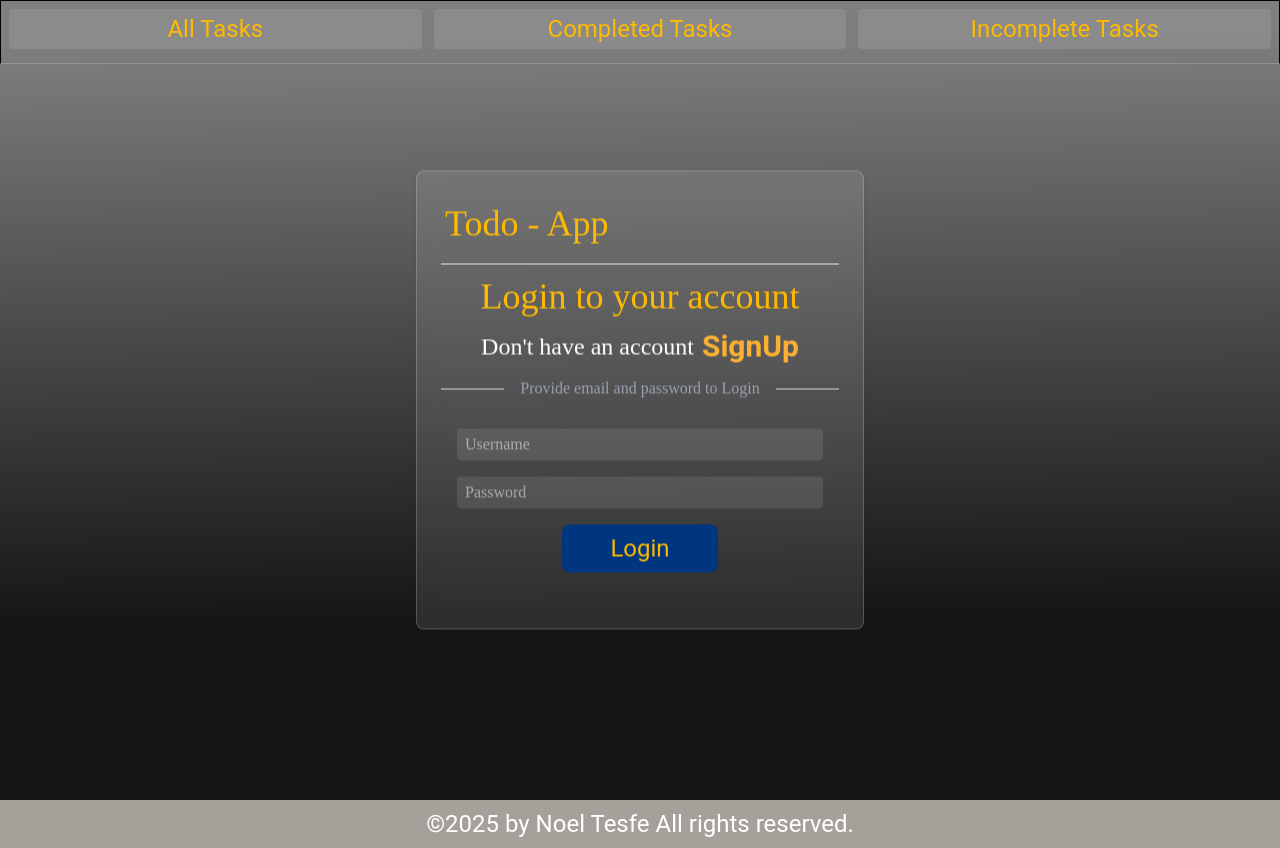
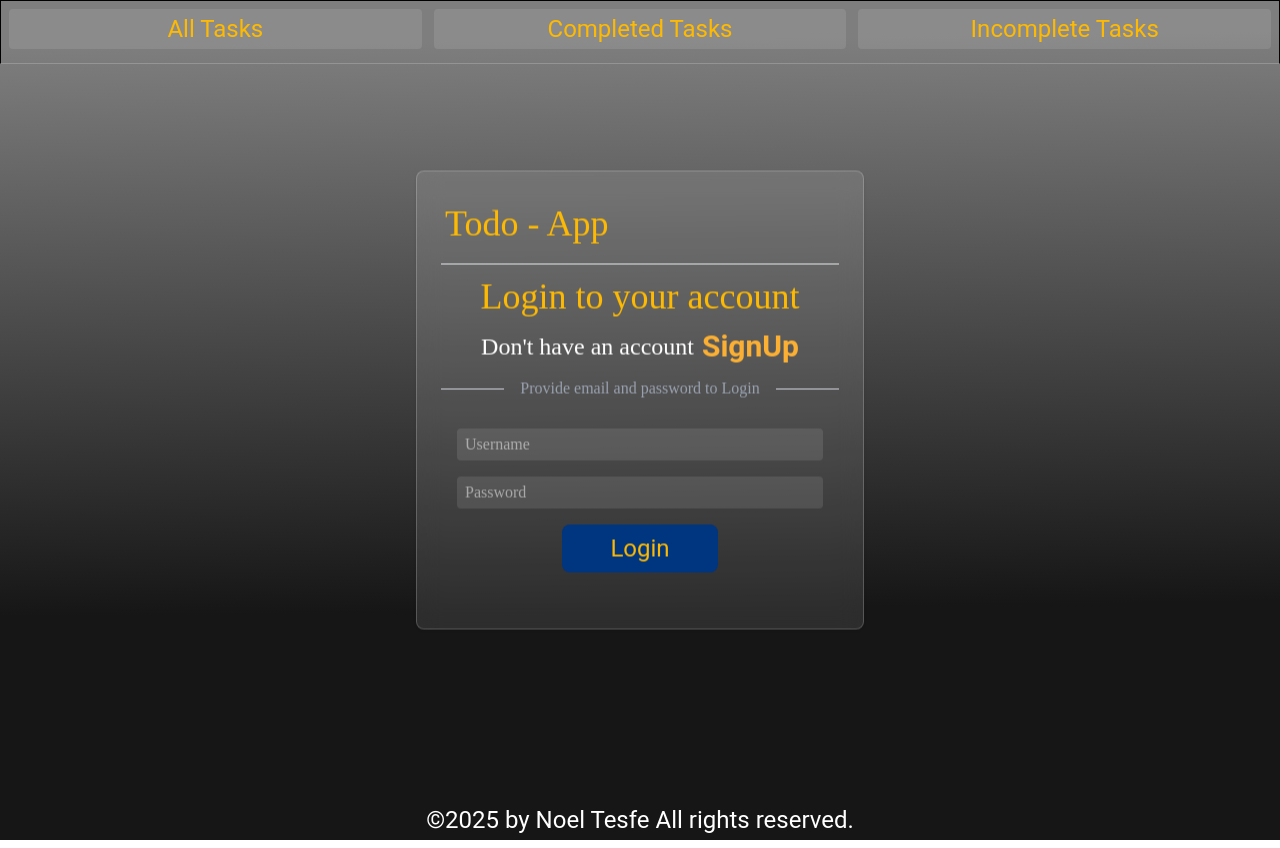
Before and after one commit to Noel-byte/todoapp-frontend, a React (Vite) app: page / in a window 1280 px wide. Built offline with nearby package versions, Linux system fonts and the light colour scheme.

Commit message:
modified frontend

```diff
--- a/src/components/Footer.jsx
+++ b/src/components/Footer.jsx
@@ -1,7 +1,7 @@
 export default function Footer() {
   return (
     <>
-      <p className=' text-base sm:text-lg md:text-xl lg:text-2xl text-center bg-stone-400 py-2 text-white font-buttons'>
+      <p className=' text-base sm:text-lg md:text-xl lg:text-2xl text-center py-1 text-white font-buttons'>
         &copy;2025 by Noel Tesfe All rights reserved.
       </p>
     </>
```
